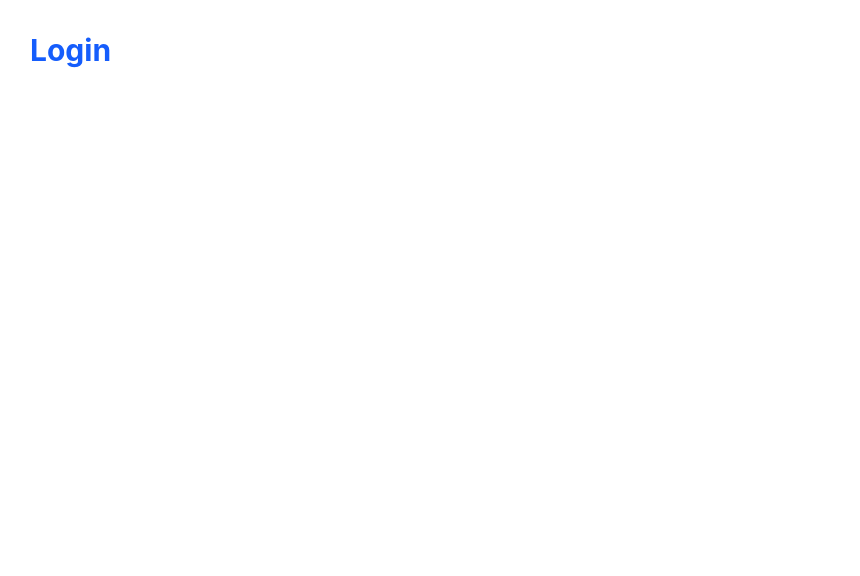
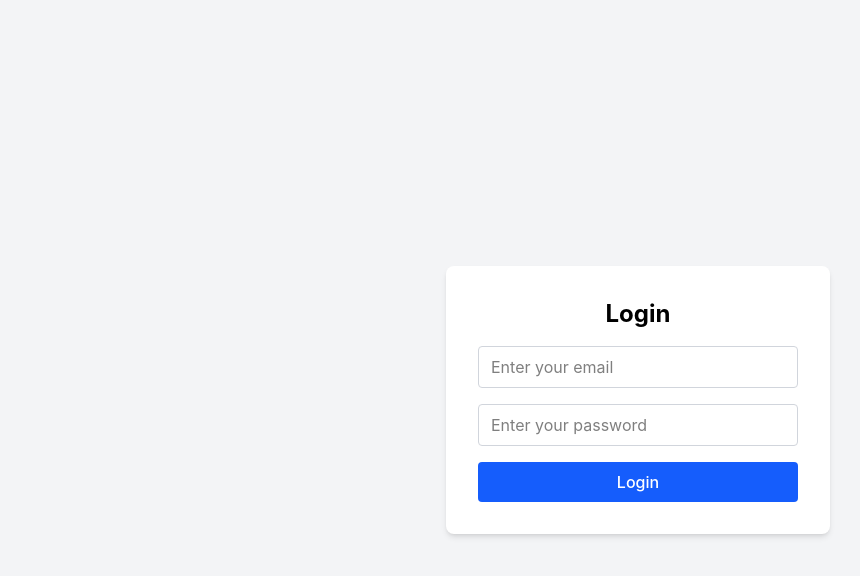
Before and after one commit to Lusi0210/Recam, a React (Vite) app in the folder recam-web/: page /login in a window 1280 px wide. Shown: the top 576 px of the page, without its empty margins (2-862 px from the left). Built offline with nearby package versions, Linux system fonts and the light colour scheme.

Commit message:
feat(RECAM-47): add login page with global auth state

```diff
--- /dev/null
+++ b/recam-web/src/api/authApi.ts
@@ -0,0 +1,9 @@
+import type { AxiosResponse } from "axios";
+import type { LoginRequest, LoginResponse } from "../types/auth";
+import apiClient from "./client";
+import type { ApiResponse } from "../types/api";
+
+export const login = async (request:LoginRequest) :Promise<LoginResponse> => {
+    const response:AxiosResponse<ApiResponse<LoginResponse>> = await apiClient.post<ApiResponse<LoginResponse>>('/auth/login',request)
+    return  response.data.data
+}
--- /dev/null
+++ b/recam-web/src/contexts/AuthContext.ts
@@ -0,0 +1,10 @@
+import { createContext } from "react";
+import type { AuthUser, LoginRequest } from "../types/auth";
+
+export interface AuthContextType{
+    user: AuthUser | null;
+    login:(request: LoginRequest) => Promise<void>;
+    logout:() => void;
+}
+
+export const AuthContext = createContext<AuthContextType| null>(null);
--- /dev/null
+++ b/recam-web/src/contexts/AuthProvider.tsx
@@ -0,0 +1,41 @@
+import { useState, type ReactNode } from "react";
+import type { AuthUser, LoginRequest, LoginResponse } from "../types/auth";
+import { login as loginRequest } from '../api/authApi';
+import { AuthContext } from "./AuthContext";
+
+interface AuthProviderProps{
+    children: ReactNode
+}
+
+const AuthProvider = ({children}:AuthProviderProps) => {
+    const [user,setUser] = useState<AuthUser| null>(()=>{
+        const savedUser:string | null = localStorage.getItem('user');
+        return savedUser ? (JSON.parse(savedUser) as AuthUser) : null;
+    });
+
+    const login = async(request:LoginRequest):Promise<void> =>{
+        const result: LoginResponse = await loginRequest(request);
+        const authUser: AuthUser = {
+            userId: result.userId,
+            email: result.email,
+            role: result.role
+        };
+        localStorage.setItem('token',result.token);
+        localStorage.setItem('user', JSON.stringify(authUser));
+        setUser(authUser);
+    };
+
+    const logout = () :void => {
+        localStorage.removeItem('token');
+        localStorage.removeItem('user');
+        setUser(null);
+    };
+
+    return (
+        <AuthContext value={{user,login,logout}}>
+            {children}
+        </AuthContext>
+    );
+};
+
+export default AuthProvider;
--- /dev/null
+++ b/recam-web/src/hooks/useAuth.ts
@@ -0,0 +1,10 @@
+import { useContext } from "react"
+import { AuthContext, type AuthContextType } from "../contexts/AuthContext"
+
+export const useAuth = ():AuthContextType => {
+    const context:AuthContextType | null = useContext(AuthContext);
+    if(!context){
+        throw new Error('useAuth must be used within AuthProvider');
+    }
+    return context;
+}
--- a/recam-web/src/main.tsx
+++ b/recam-web/src/main.tsx
@@ -3,9 +3,12 @@ import { createRoot } from 'react-dom/client';
 import { RouterProvider } from 'react-router-dom';
 import { router } from './routes/router';
 import './index.css';
+import AuthProvider from './contexts/AuthProvider';
 
 createRoot(document.getElementById('root')!).render(
   <StrictMode>
-    <RouterProvider router={router} />
+    <AuthProvider>
+      <RouterProvider router={router} />
+    </AuthProvider>
   </StrictMode>
 );
--- a/recam-web/src/pages/ListingCasesPage.tsx
+++ b/recam-web/src/pages/ListingCasesPage.tsx
@@ -1,3 +1,9 @@
+import { useAuth } from "../hooks/useAuth";
+
 export default function ListingCasesPage() {
-  return <h1 className="text-3xl font-bold p-8">Listing Cases</h1>;
+  const {user} = useAuth();
+  return <>
+        <h1 className="text-3xl font-bold p-8">Listing Cases</h1>
+        <p>{user?.email} - {user?.role}</p>;
+    </>
 }
--- a/recam-web/src/pages/LoginPage.tsx
+++ b/recam-web/src/pages/LoginPage.tsx
@@ -1,3 +1,78 @@
+import { useState, type SyntheticEvent } from "react"
+import type { ApiResponse } from "../types/api";
+import type { LoginRequest } from "../types/auth";
+import axios from "axios";
+import { useNavigate } from "react-router-dom";
+import { useAuth } from "../hooks/useAuth";
+
 export default function LoginPage() {
-  return <h1 className="text-3xl font-bold text-blue-600 p-8">Login</h1>;
+
+  const [email,setEmail] = useState<string>('');
+  const [password,setPassword] = useState<string>('');
+  const [errorMessage,setErrorMessage] = useState<string>('');
+  const navigate = useNavigate();
+  const [isLoading,setIsLoading] = useState<boolean>(false);
+  const authContext = useAuth();
+
+
+
+  const  handleSubmit = async (event:SyntheticEvent<HTMLFormElement>) :Promise<void> =>{
+    event.preventDefault();
+    setErrorMessage('');
+    setIsLoading(true);
+    const request:LoginRequest = {email,password};
+    try {
+      await authContext.login(request);
+      navigate('/')
+    } catch(error: unknown){
+      if(axios.isAxiosError<ApiResponse<null>>(error)){
+        setErrorMessage(error.response?.data?.message ?? 'Login failed')
+      } else {
+        setErrorMessage('Something went wrong')
+      }
+    }
+    finally{
+      setIsLoading(false);
+    }
+  }
+
+
+
+  return<div className="min-h-screen flex items-center justify-center bg-gray-100">
+          <form
+            onSubmit={handleSubmit}
+            className="w-full max-w-sm bg-white p-8 rounded-lg shadow-md flex flex-col gap-4"
+          >
+            <h1 className="text-2xl font-bold text-center">Login</h1>
+
+            {errorMessage && (
+              <p className="text-sm text-red-600 bg-red-50 p-2 rounded">{errorMessage}</p>
+            )}
+
+            <input
+              type="email"
+              placeholder="Enter your email"
+              value={email}
+              onChange={(e) => setEmail(e.target.value)}
+              required
+              className="border border-gray-300 rounded px-3 py-2 focus:outline-none focus:ring-2 focus:ring-blue-500"
+            />
+            <input
+              type="password"
+              placeholder="Enter your password"
+              value={password}
+              onChange={(e) => setPassword(e.target.value)}
+              required
+              className="border border-gray-300 rounded px-3 py-2 focus:outline-none focus:ring-2 focus:ring-blue-500"
+            />
+
+            <button
+              type="submit"
+              disabled={isLoading}
+              className="bg-blue-600 text-white rounded py-2 font-medium hover:bg-blue-700 disabled:bg-gray-400 disabled:cursor-not-allowed"
+            >
+              {isLoading ? 'Logging in...' : 'Login'}
+            </button>
+          </form>
+        </div>
 }
--- /dev/null
+++ b/recam-web/src/types/api.ts
@@ -0,0 +1,6 @@
+export interface ApiResponse<T> {
+    success: boolean,
+    message: string,
+    data: T,
+    errors : string[] | null
+}
--- /dev/null
+++ b/recam-web/src/types/auth.ts
@@ -0,0 +1,19 @@
+export type RoleName = "PhotographyCompany" | "Agent"
+
+export interface LoginRequest {
+    email:string,
+    password:string
+}
+
+export interface LoginResponse{
+    token:string,
+    userId:string,
+    email:string,
+    role:RoleName
+}
+
+export interface AuthUser{
+    userId:string,
+    email:string,
+    role:string
+}
```
